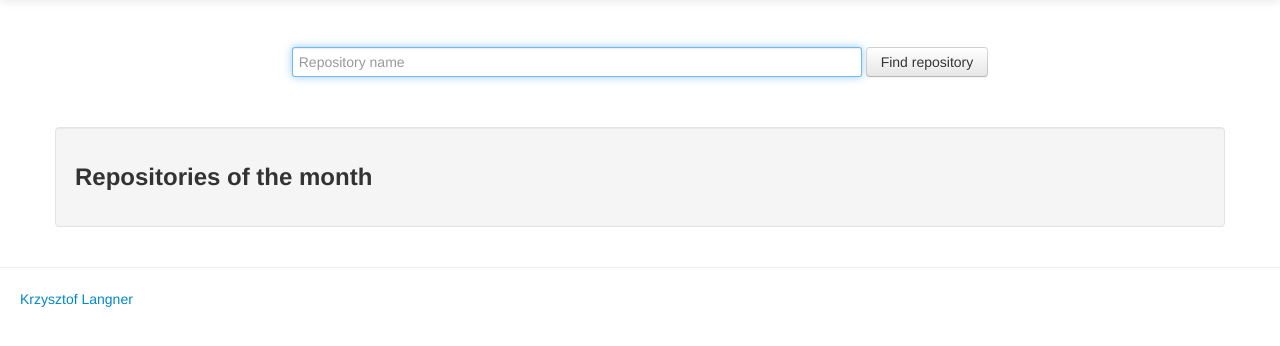
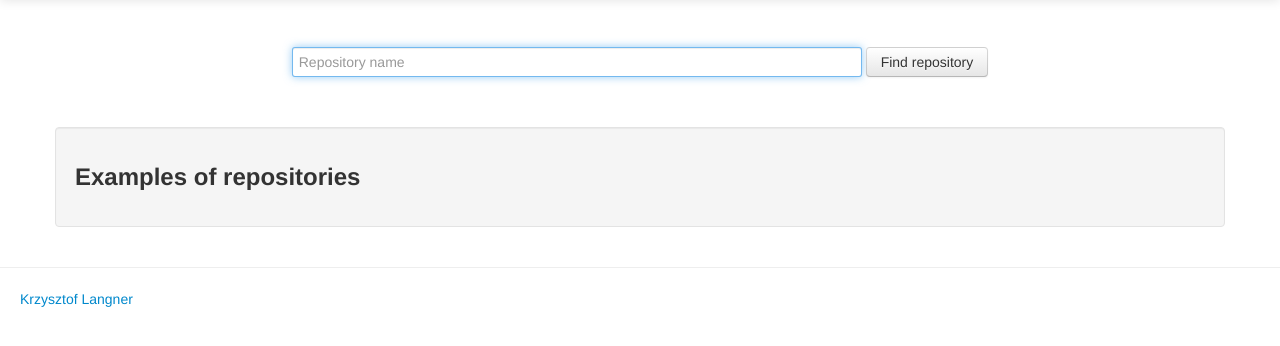
Before and after one commit to klangner/matrobot, a Python web app: template src/matrobot/templates/project/top.html in a window 1280 px wide. Shown: the part 41-387 px from the top of the page. Run offline with Jinja, Linux system fonts and the light colour scheme; the template is opened without the code that fills it, so the values that code supplies are empty; some libraries are stand-ins or nearby versions.

Commit message:
better texts

```diff
--- a/src/matrobot/templates/project/top.html
+++ b/src/matrobot/templates/project/top.html
@@ -3,7 +3,7 @@
 {% block content %}
 
 	<div id="well" class="well">
-		<h3>Repositories of the month</h3>
+		<h3>Examples of repositories</h3>
 
 		<ol>
 		{% for project in projects %}
--- a/src/matrobot/templates/public/index.html
+++ b/src/matrobot/templates/public/index.html
@@ -16,7 +16,7 @@
 
 	<div style="text-align:center;margin-bottom:60px">
 		<b>See also</b>:
-		<a href="/project/top" style="padding:10px;">Repositories of the month</a> |
+		<a href="/project/top" style="padding:10px;">Examples of repositories</a> |
 		<a href="/project/long_term" style="padding:10px;">Long term activity</a>
 	</div>
 
```
